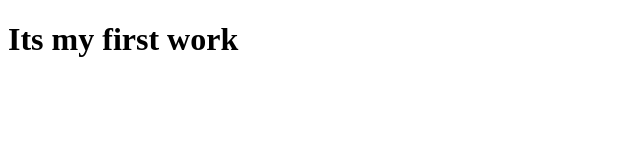
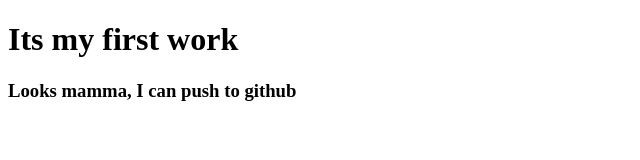
Before and after one commit to Taseen438/my-first-work, a plain HTML site: page index.html in a window 1280 px wide. Shown: the whole page, without its empty margins (0-640 px from the left). Drawn offline with Linux system fonts and the light colour scheme.

Commit message:
learned github

```diff
--- a/index.html
+++ b/index.html
@@ -8,5 +8,6 @@
 </head>
 <body>
     <h1>Its my first work</h1>
+    <h3>Looks mamma, I can push to github</h3>
 </body>
 </html>
```
